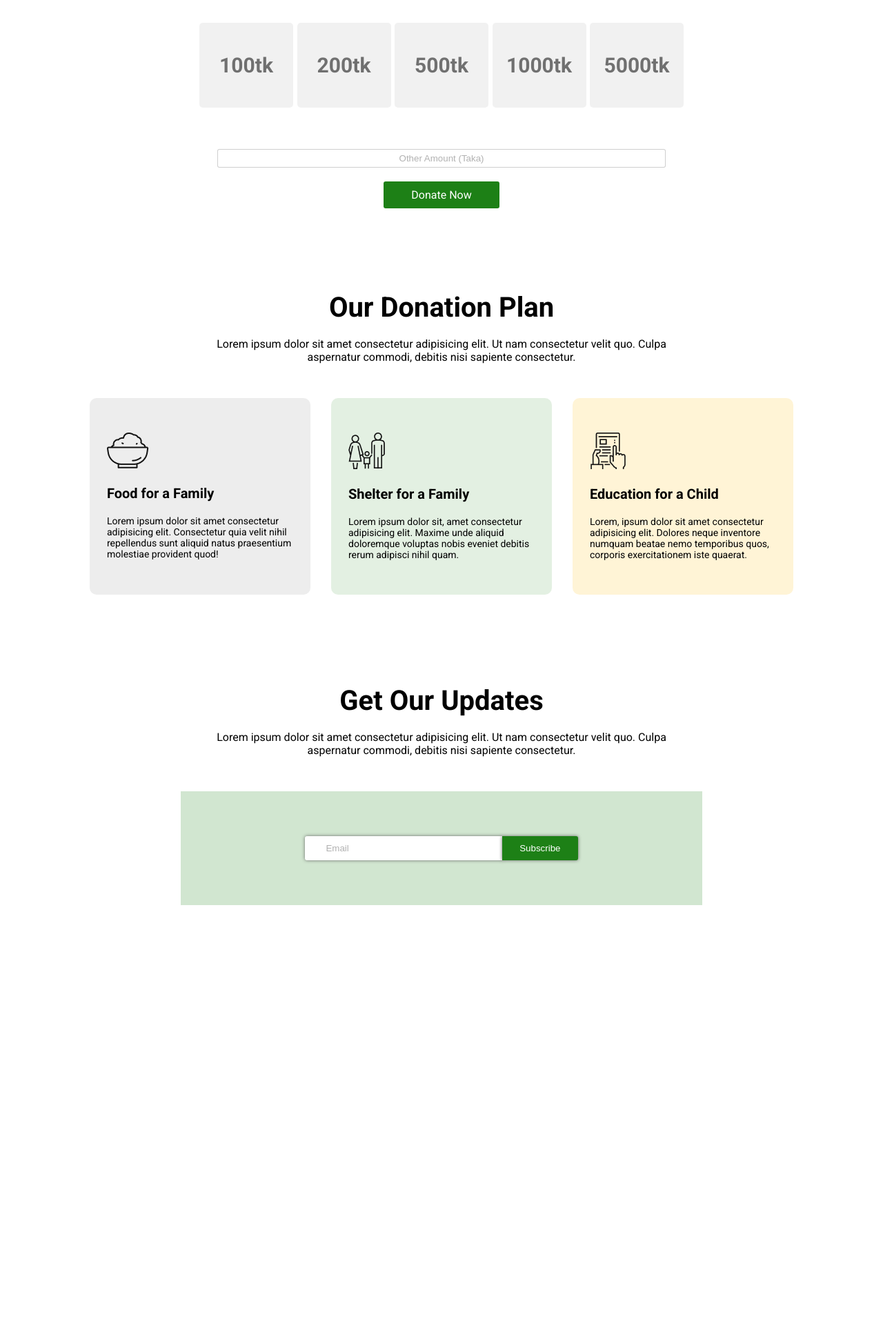
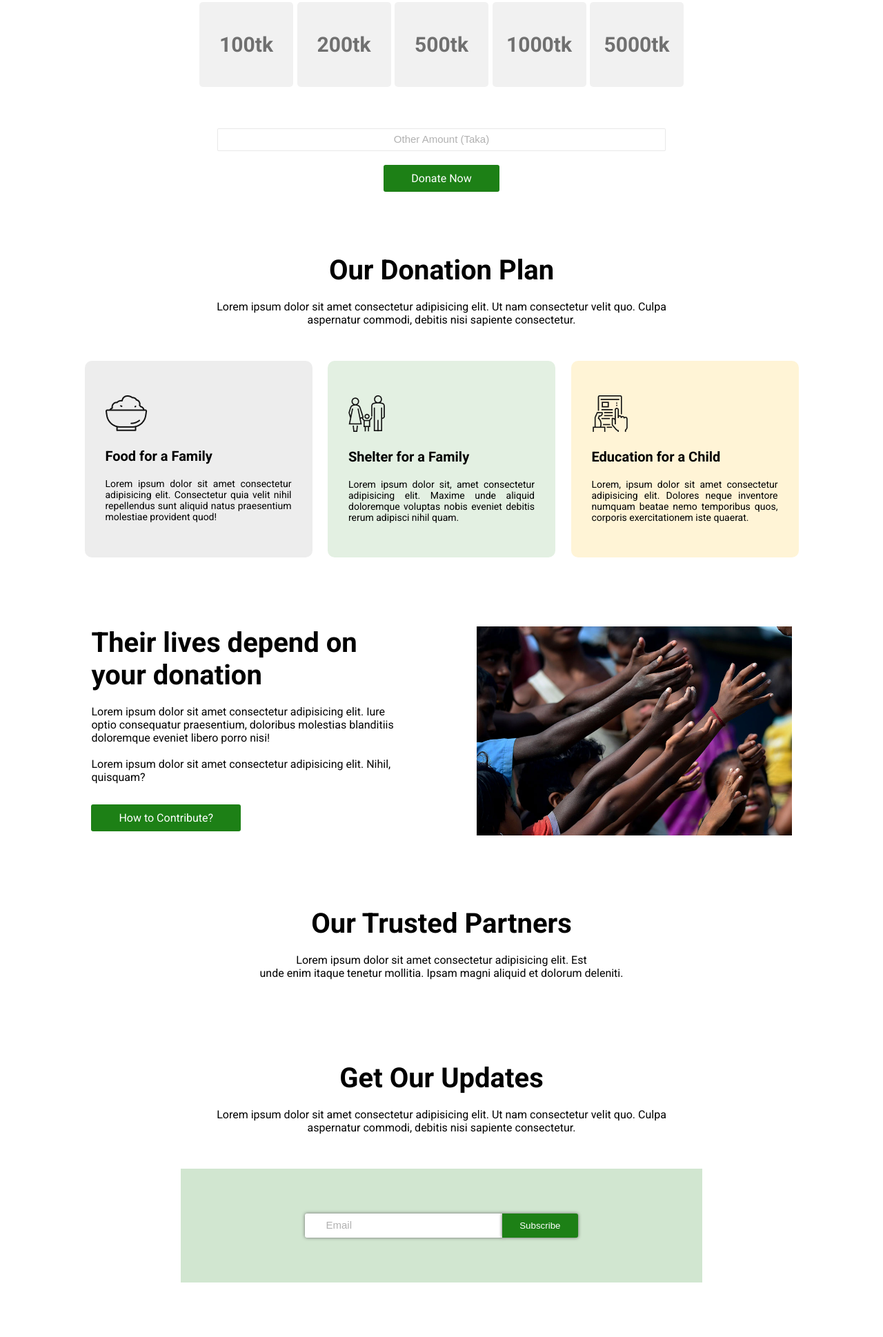
Before and after one commit to nasimshishir/Assignment-1, a plain HTML site: page index.html in a window 1280 px wide. Shown: the part 862-2800 px from the top of the page at 69% size. Before the commit the page ends 2354 px from the top, so only its background shows below. Drawn offline with Linux system fonts and the light colour scheme.

Commit message:
start of new section

```diff
--- a/index.html
+++ b/index.html
@@ -6,6 +6,7 @@
     <meta http-equiv="X-UA-Compatible" content="IE=edge">
     <meta name="viewport" content="width=device-width, initial-scale=1.0">
     <title>Donate Today</title>
+    <link rel="shortcut icon" href="/icons/icon9.svg" type="image/x-icon">
     <link rel="preconnect" href="https://fonts.googleapis.com">
     <link rel="preconnect" href="https://fonts.gstatic.com" crossorigin>
     <link
@@ -22,12 +23,12 @@
             <p>Lorem ipsum dolor sit, amet consectetur adipisicing elit. Quisquam minus<br> iusto sed iste a id impedit
                 saepe aliquid? Natus, dignissimos.
             </p>
-            <a class="btn" href="#donate-today">Donate Now</a>
+            <a class="btn" href="#donate-now">Donate Now</a>
 
         </div>
     </section>
 
-    <section class="sections">
+    <section class="sections" id="donate-now">
         <div class="section-head-text">
             <h2>Donate Today</h2>
             <p>Lorem ipsum dolor sit, amet consectetur adipisicing elit. Veritatis saepe eum laudantium laboriosam
@@ -50,7 +51,7 @@
             </form>
         </div>
     </section>
-    <section class="sections">
+    <section class="sections" id="donation-plans">
         <div class="section-head-text">
             <h2>Our Donation Plan</h2>
             <p>Lorem ipsum dolor sit amet consectetur adipisicing elit. Ut nam consectetur velit quo. Culpa
@@ -80,7 +81,46 @@
             </div>
         </div>
     </section>
-    <section class="sections">
+
+    <section class="sections" id="waytocontribute">
+        <div class="sec3-holder">
+            <div class="call-to-action">
+                <h2>Their lives depend on your donation</h2>
+                <p>Lorem ipsum dolor sit amet consectetur adipisicing elit. Iure optio consequatur praesentium,
+                    doloribus
+                    molestias blanditiis doloremque eveniet libero porro nisi!
+                    <br>
+                    <br>
+                    Lorem ipsum dolor sit amet consectetur adipisicing elit. Nihil, quisquam?
+                </p>
+                <a class="btn" href="#donate-now">How to Contribute?</a>
+            </div>
+            <div class="sec3-image">
+                <img src="images/donation13.jpg" alt="">
+            </div>
+        </div>
+    </section>
+
+    <section class="sections" id="partners">
+        <div class="section-head-text">
+            <h2>Our Trusted Partners</h2>
+            <p>Lorem ipsum dolor sit amet consectetur adipisicing elit. Est
+                <br> unde enim itaque tenetur mollitia. Ipsam
+                magni aliquid et dolorum deleniti.
+            </p>
+        </div>
+
+        <div class="prtnr-logos">
+            <img src="" alt="">
+            <img src="" alt="">
+            <img src="" alt="">
+            <img src="" alt="">
+            <img src="" alt="">
+
+        </div>
+    </section>
+
+    <section class="sections" id="email-subscription">
         <div class="section-head-text">
             <h2>Get Our Updates</h2>
             <p>Lorem ipsum dolor sit amet consectetur adipisicing elit. Ut nam consectetur velit quo. Culpa
@@ -98,6 +138,11 @@
 
     </section>
 
+    <footer>
+        <h2>Donate To a Better Future of Your People</h2>
+        <p>Copyright © 2022 Donate Today. All Right Reserved</p>
+    </footer>
+
 </body>
 
 </html>
--- a/style.css
+++ b/style.css
@@ -8,7 +8,7 @@ body {
 }
 
 .hero {
-    margin-bottom: 130px;
+    margin-bottom: 100px;
     height: 600px;
     background-image: linear-gradient(#12121200, #121212), url('images/Rectangle\ 237.png');
     background-repeat: no-repeat;
@@ -45,7 +45,7 @@ body {
 
 .sections {
     padding: 0 100px;
-    padding-bottom: 130px;
+    padding-bottom: 100px;
 }
 
 .section-head-text {
@@ -79,7 +79,7 @@ body {
 }
 
 .amount-container li:hover {
-    transition: .2s;
+    transition: .15s;
     outline: 3px solid #1D8016;
     background-color: #1d801631;
 }
@@ -92,14 +92,17 @@ body {
     width: 60%;
     height: 25px;
     margin-bottom: 30px;
-    border: 1.2px solid rgba(105, 105, 105, 0.322);
-    border-radius: 3px;
+    padding: 3px 0;
+    border: 1.5px solid rgba(105, 105, 105, 0.151);
+    border-radius: 2px;
     text-align: center;
 
 }
 
 ::placeholder {
     color: rgba(105, 105, 105, 0.521);
+    font-size: 15px;
+    font-weight: 500;
 }
 
 
@@ -112,7 +115,7 @@ body {
 }
 
 .plan-box div {
-    padding: 50px 25px;
+    padding: 50px 30px;
     width: 25%;
     border-radius: 10px;
 
@@ -121,7 +124,7 @@ body {
 .plan-box div:hover {
     transition: .4s;
     box-shadow: 0px 0px 20px rgba(105, 105, 105, 0.637);
-    transform: scale(1.02);
+    /* transform: scale(1.01); */
 }
 
 .plan-box div img {
@@ -135,6 +138,7 @@ body {
 
 .plan-box div p {
     font-size: 14px;
+    text-align: justify;
 }
 
 .pb-1 {
@@ -175,3 +179,55 @@ body {
     border-radius: 0 3px 3px 0;
     box-shadow: 0 0 5px dimgray;
 }
+
+
+
+
+
+footer {
+    height: fit-content;
+    margin-top: -50px;
+    padding: 40px 0 20px 0;
+    text-align: center;
+    background-color: #063802;
+}
+
+footer h2 {
+    margin-bottom: 20px;
+    font-size: 30px;
+    font-weight: bold;
+    color: white;
+}
+
+footer p {
+    font-size: 14px;
+    color: white;
+}
+
+.sec3-holder {
+    padding: 0 3%;
+    display: flex;
+    justify-content: space-between;
+}
+
+.call-to-action {
+    width: 45%;
+    align-items: center;
+}
+
+.call-to-action h2 {
+    font-size: 40px;
+    margin-bottom: 20px;
+}
+
+.call-to-action p {
+    margin-bottom: 40px;
+}
+
+.sec3-image {
+    width: 45%;
+}
+
+.sec3-image img {
+    width: 100%;
+}
```
